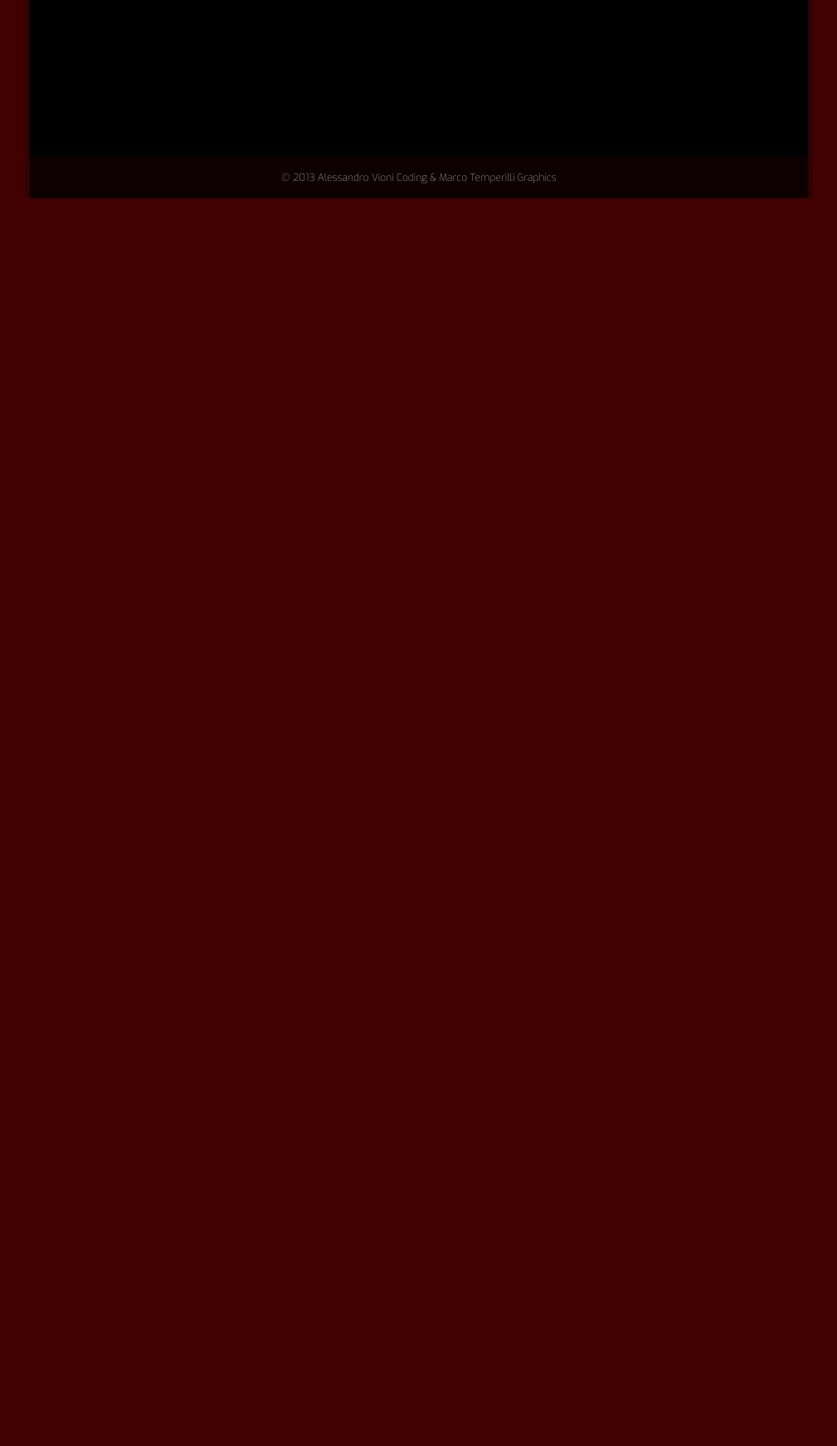
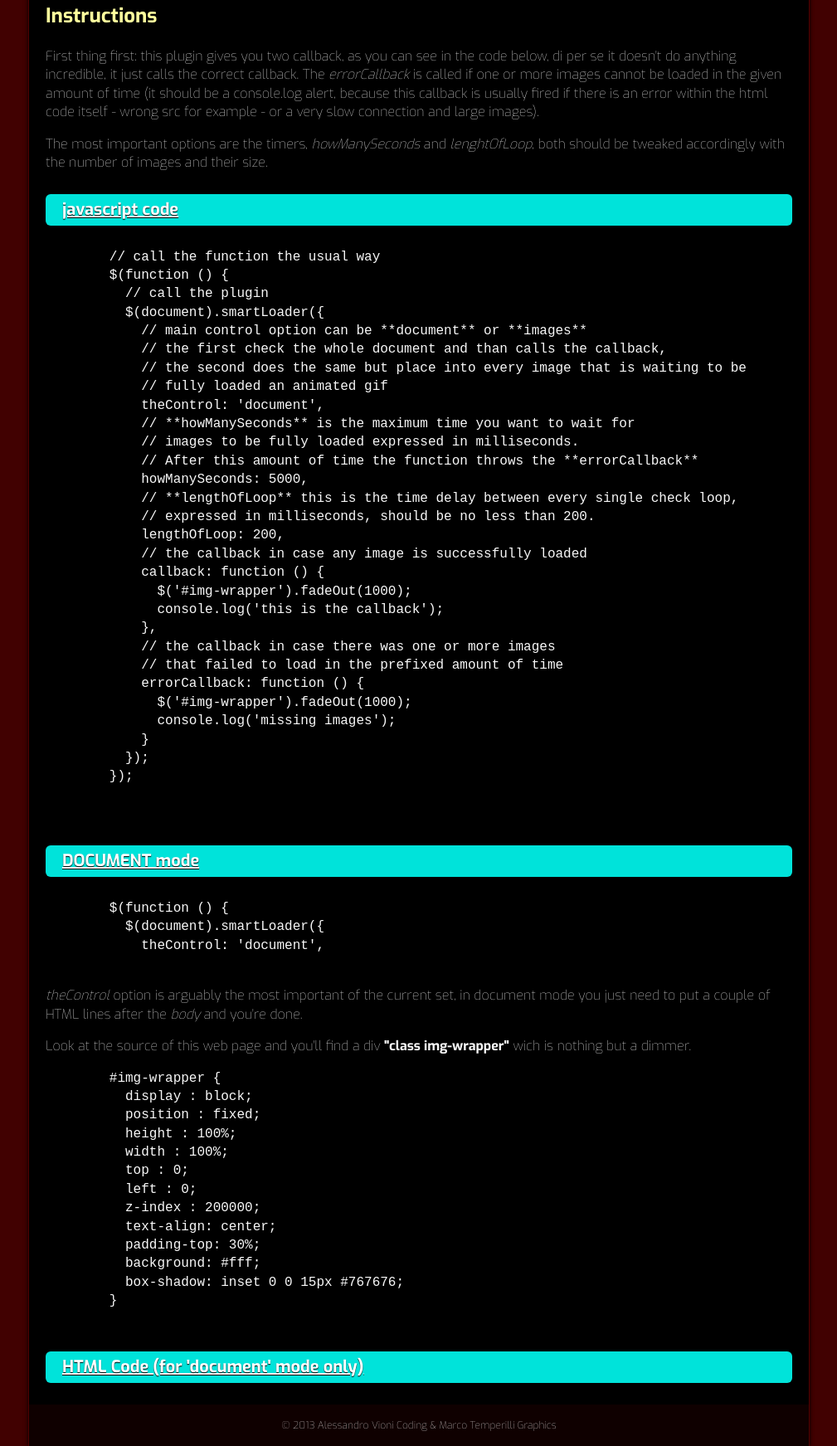
Before and after one commit to genoma/smart-loader, a website: page index.html in a window 1280 px wide. Shown: the part 601-2344 px from the top of the page at 83% size, without its empty margins (135-1144 px from the left). Before the commit the page ends 840 px from the top, so only its background shows below. Drawn offline with nearby package versions, Linux system fonts and the light colour scheme.

Commit message:
update Index.html

```diff
--- a/css/main.css
+++ b/css/main.css
@@ -117,19 +117,31 @@ h3 {
   color: #ffff9d;
 }
 
+h4 {
+  font-size: 20px;
+  color: #fff;
+  background: #00e3da;
+  text-decoration: underline;
+  padding: 5px 20px;
+  border-radius: 6px;
+  font-weight: 700;
+  text-shadow: 0 1px 1px #000;
+}
+
 h1, h2 {
   color: #ffff9d;
 }
 
 .blockTitle {
   width: 900px;
-  height: 100%;
+  min-height: 100%;
   margin: 0 auto;
   background: #000;
   border-left: 1px solid #510000;
   border-right: 1px solid #510000;
   box-shadow: 0 0 5px #000;
   padding: 20px;
+  padding-bottom: 50px;
 }
 
 hr {
--- a/index.html
+++ b/index.html
@@ -9,6 +9,7 @@
     <title>Wait For Images</title>
     <meta name="description" content="">
     <link href='http://fonts.googleapis.com/css?family=Exo:100,200,300,400,600,700' rel='stylesheet' type='text/css'>
+    <script src="https://google-code-prettify.googlecode.com/svn/loader/run_prettify.js?&skin=sons-of-obsidian"></script>
     <meta name="viewport" content="width=device-width">
     <link rel="stylesheet" href="css/normalize.css">
     <link rel="stylesheet" href="css/main.css">
@@ -34,7 +35,78 @@
       Its use is pretty easy and the main.js file should be self explanatory.</p>
       <p>This plugin is still in an early stage of its development, but it should be fully functional at last with any <b>modern</b> major browser.</p>
 
-  </div>
+      <h2>Instructions</h2>
+      <p>First thing first: this plugin gives you two callback, as you can see in the code below, di per se it doesn't do anything incredible, it just calls the correct callback.
+      The <em>errorCallback</em> is called if one or more images cannot be loaded in the given amount of time (it should be a console.log alert, because this callback is usually fired if there is an error within the html code itself - wrong src for example - or a very slow connection and large images).
+      </p>
+
+      <p>The most important options are the timers, <em>howManySeconds</em> and <em>lenghtOfLoop</em>, both should be tweaked accordingly with the number of images and their size.</p>
+
+      <h4>javascript code</h4>
+
+      <pre class="prettyprint">
+        // call the function the usual way
+        $(function () {
+          // call the plugin
+          $(document).smartLoader({
+            // main control option can be **document** or **images**
+            // the first check the whole document and than calls the callback,
+            // the second does the same but place into every image that is waiting to be
+            // fully loaded an animated gif
+            theControl: 'document',
+            // **howManySeconds** is the maximum time you want to wait for
+            // images to be fully loaded expressed in milliseconds.
+            // After this amount of time the function throws the **errorCallback**
+            howManySeconds: 5000,
+            // **lengthOfLoop** this is the time delay between every single check loop,
+            // expressed in milliseconds, should be no less than 200.
+            lengthOfLoop: 200,
+            // the callback in case any image is successfully loaded
+            callback: function () {
+              $('#img-wrapper').fadeOut(1000);
+              console.log('this is the callback');
+            },
+            // the callback in case there was one or more images
+            // that failed to load in the prefixed amount of time
+            errorCallback: function () {
+              $('#img-wrapper').fadeOut(1000);
+              console.log('missing images');
+            }
+          });
+        });
+
+      </pre>
+
+      <h4>DOCUMENT mode</h4>
+
+      <pre class="prettyprint">
+        $(function () {
+          $(document).smartLoader({
+            theControl: 'document',
+      </pre>
+
+      <p><em>theControl</em> option is arguably the most important of the current set, in document mode you just need to put a couple of HTML lines after the <em>body</em> and you're done.</p>
+      <p>Look at the source of this web page and you'll find a div <strong>"class img-wrapper"</strong> wich is nothing but a dimmer.</p>
+
+      <pre class="prettyprint lang-css">
+        #img-wrapper {
+          display : block;
+          position : fixed;
+          height : 100%;
+          width : 100%;
+          top : 0;
+          left : 0;
+          z-index : 200000;
+          text-align: center;
+          padding-top: 30%;
+          background: #fff;
+          box-shadow: inset 0 0 15px #767676;
+        }
+      </pre>
+
+      <h4>HTML Code (for 'document' mode only)</h4>
+
+    </div>
 
   <footer>
     &copy; 2013 Alessandro Vioni Coding &amp; Marco Temperilli Graphics
```
